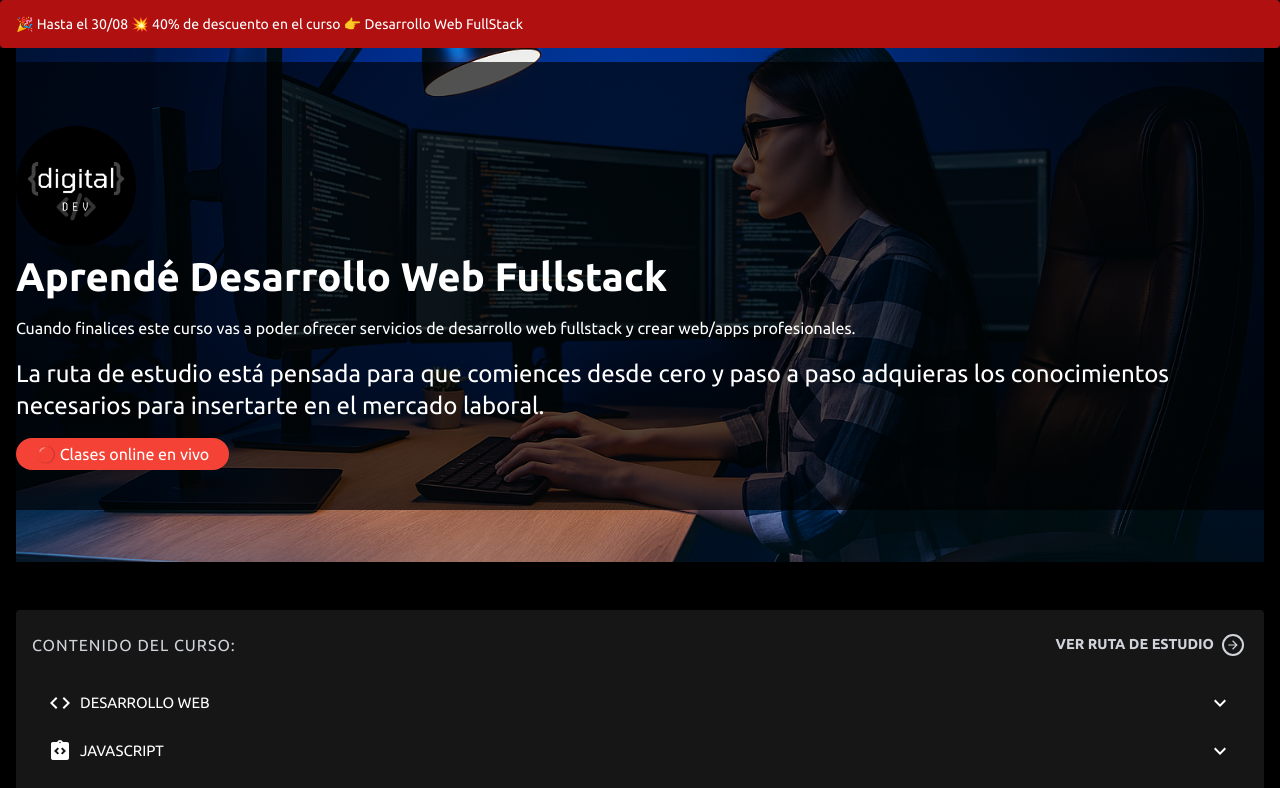
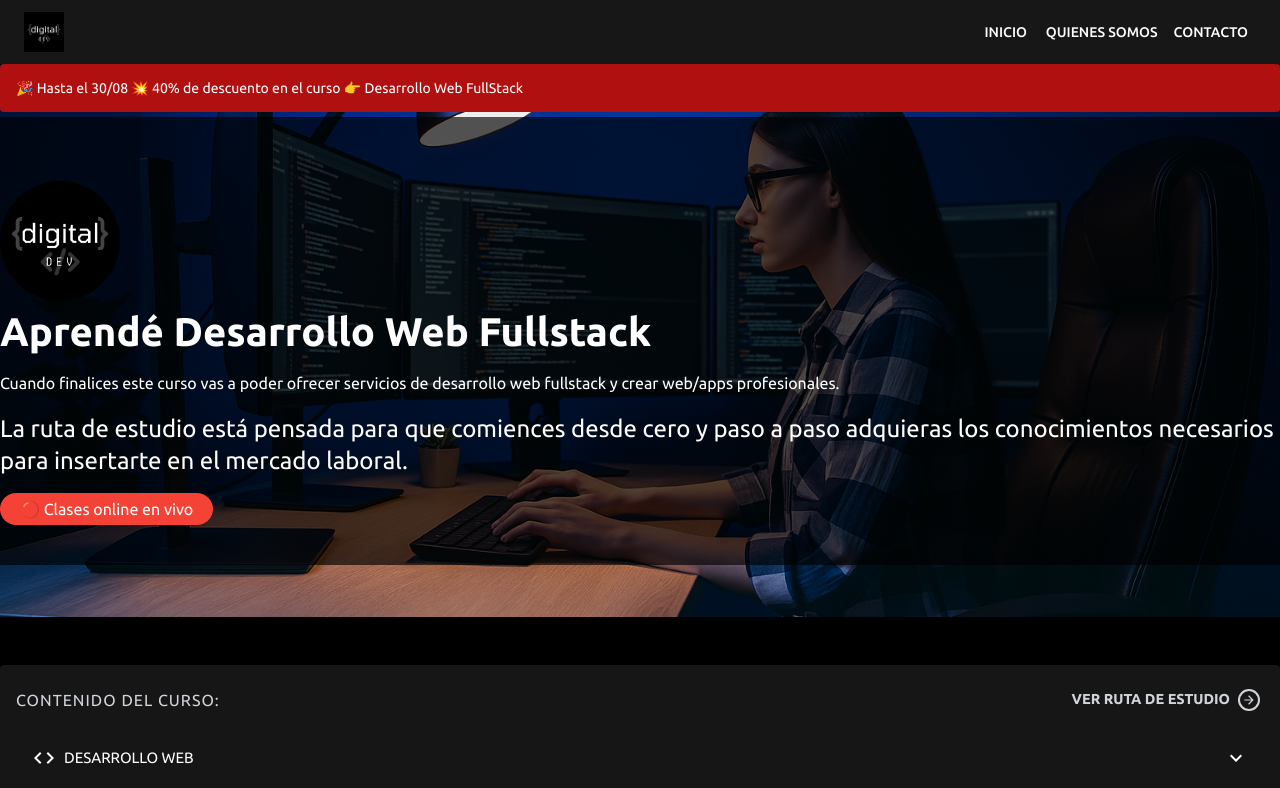
Before and after one commit to feeddigital/front_landing, a React (Vite) app: page / in a window 1280 px wide. Shown: the top 788 px of the page. Built offline with nearby package versions, Linux system fonts and the light colour scheme.

Commit message:
feat: footer - navbar

```diff
--- a/src/App.tsx
+++ b/src/App.tsx
@@ -2,7 +2,6 @@ import React from 'react';
 import { BrowserRouter as Router, Routes, Route } from 'react-router-dom';
 import { ThemeProvider, CssBaseline } from '@mui/material';
 import { darkTheme } from './theme/theme';
-// import Navbar from './containers/navbar';
 import LandingPage from './containers/landing';
 import Exito from './containers/exito';
 import RespuestaContacto from './containers/respuesta-contacto';
@@ -12,7 +11,6 @@ const App: React.FC = () => {
     <ThemeProvider theme={darkTheme}>
       <CssBaseline />
       <Router>
-        {/* <Navbar /> */}
         <Routes>
           <Route path="/" element={<LandingPage />} />
           <Route path="/exito" element={<Exito />} />
--- /dev/null
+++ b/src/containers/footer/index.tsx
@@ -0,0 +1,52 @@
+import { Box, Container, Typography, Link, IconButton } from "@mui/material";
+import InstagramIcon from "@mui/icons-material/Instagram";
+import LinkedInIcon from "@mui/icons-material/LinkedIn";
+
+const Footer = () => {
+  return (
+    <Box
+      component="footer"
+      sx={{
+        backgroundColor: "#111",
+        color: "white",
+        py: 3,
+        mt: "auto",
+      }}
+    >
+      <Container
+        sx={{
+          display: "flex",
+          flexDirection: { xs: "column", md: "row" },
+          alignItems: "center",
+          justifyContent: "space-between",
+          gap: 2,
+        }}
+      >
+        <Typography variant="body2">©2025 Digital Dev</Typography>
+
+        <Box sx={{ display: "flex", gap: 2 }}>
+          <IconButton
+            component={Link}
+            href="https://instagram.com/tucuenta"
+            target="_blank"
+            rel="noopener"
+            sx={{ color: "white" }}
+          >
+            <InstagramIcon />
+          </IconButton>
+          <IconButton
+            component={Link}
+            href="https://linkedin.com/in/tucuenta"
+            target="_blank"
+            rel="noopener"
+            sx={{ color: "white" }}
+          >
+            <LinkedInIcon />
+          </IconButton>
+        </Box>
+      </Container>
+    </Box>
+  );
+};
+
+export default Footer;
--- a/src/containers/landing/index.tsx
+++ b/src/containers/landing/index.tsx
@@ -43,6 +43,7 @@ import WhatshotIcon from "@mui/icons-material/Whatshot";
 import CheckCircleIcon from "@mui/icons-material/CheckCircle";
 
 import { apiService } from "../../services/api-service";
+import Layout from "../layout";
 
 const LandingPage: React.FC = () => {
   const theme = useTheme();
@@ -282,7 +283,8 @@ const LandingPage: React.FC = () => {
   ];
 
   return (
-    <Grid sx={{ pl: 2, pr: 2, pb: 2 }}>
+    <Layout>
+      {!isMobile && (
         <Alert
           severity="error"
           icon={false}
@@ -290,21 +292,23 @@ const LandingPage: React.FC = () => {
             backgroundColor: "#B01010",
             color: "white",
             position: "fixed",
-          top: 0,
+            top: "64px",
+            zIndex: (theme) => theme.zIndex.drawer + 1,
             left: 0,
             width: "100%",
             textAlign: "center",
-          zIndex: 1200,
+            // zIndex: 1200,
           }}
         >
           🎉 Hasta el 30/08 💥 40% de descuento en el curso 👉 Desarrollo Web
           FullStack
         </Alert>
+      )}
 
       <Grid item sm={12} md={12} lg={12}>
         <Box
           sx={{
-            marginTop: "10px",
+            marginTop: !isMobile ? "65px" : "20px",
             height: "69vh",
             backgroundImage: "url('/mujer-programando.png')",
             backgroundSize: "cover",
@@ -321,7 +325,7 @@ const LandingPage: React.FC = () => {
               xs={12}
               md={12}
               sx={{
-                backgroundColor: "rgba(0, 0, 0, 0.66)", // Mejora el contraste del texto
+                backgroundColor: "rgba(0, 0, 0, 0.66)",
               }}
             >
               {/* Alert */}{" "}
@@ -573,7 +577,6 @@ const LandingPage: React.FC = () => {
             sx={{
               backgroundColor: "#121212",
               borderRadius: 3,
-              // maxWidth: 800,
               mx: "auto",
               p: 3,
             }}
@@ -1073,7 +1076,33 @@ const LandingPage: React.FC = () => {
           </Grid>
         </Grid>
       </Grid>
+      <Grid item sm={12} md={12} lg={12}>
+        <Grid container spacing={4} alignItems="center">
+          <Grid item xs={12} md={6}>
+            <Box
+              component="img"
+              src="/discord.JPG"
+              alt="Discord"
+              sx={{
+                maxWidth: "100%",
+                height: "auto",
+                borderRadius: 2,
+                border: "2px solid #9ca3af",
+              }}
+            />
           </Grid>
+          <Grid item xs={12} md={6}>
+            <Typography variant="h2" gutterBottom>
+              Comunidad Discord
+            </Typography>
+            <Typography variant="body1" gutterBottom>
+              No enfrentarás este camino solo, tendrás el apoyo de los
+              profesores, mentores y compañeros.
+            </Typography>
+          </Grid>
+        </Grid>
+      </Grid>
+    </Layout>
   );
 };
 export default LandingPage;
--- /dev/null
+++ b/src/containers/layout/index.tsx
@@ -0,0 +1,22 @@
+import { Box } from "@mui/material";
+import Navbar from "../navbar";
+import Footer from "../footer";
+import type { ReactNode } from "react";
+
+interface LayoutProps {
+  children: ReactNode;
+}
+
+const Layout: React.FC<LayoutProps> = ({ children }) => {
+  return (
+    <Box sx={{ display: "flex", flexDirection: "column", minHeight: "100vh" }}>
+      <Navbar />
+      <Box component="main" sx={{ flexGrow: 1 }}>
+        {children}
+      </Box>
+      <Footer />
+    </Box>
+  );
+};
+
+export default Layout;
--- a/src/containers/navbar/index.tsx
+++ b/src/containers/navbar/index.tsx
@@ -1,105 +1,48 @@
-import React from "react";
-import { Link, useLocation } from "react-router-dom";
-import {
-  AppBar,
-  Toolbar,
-  Typography,
-  Button,
-  Box,
-  IconButton,
-  Drawer,
-  List,
-  ListItem,
-  ListItemText,
-  useMediaQuery,
-  useTheme,
-} from "@mui/material";
-import { Home, Info, ContactMail, School, Menu } from "@mui/icons-material";
+import { AppBar, Toolbar, Button, Box } from "@mui/material";
+import { Link } from "react-router-dom";
 
-const Navbar: React.FC = () => {
-  const [mobileOpen, setMobileOpen] = React.useState(false);
-  const theme = useTheme();
-  const isMobile = useMediaQuery(theme.breakpoints.down("md"));
-  const location = useLocation();
-
-  const handleDrawerToggle = () => {
-    setMobileOpen(!mobileOpen);
-  };
-
-  const menuItems = [
-    { text: "Inicio", path: "/", icon: <Home /> },
-    { text: "Cursos", path: "/courses", icon: <School /> },
-    { text: "Nosotros", path: "/about", icon: <Info /> },
-    { text: "Contacto", path: "/contact", icon: <ContactMail /> },
-  ];
-
-  const drawer = (
-    <Box onClick={handleDrawerToggle} sx={{ textAlign: "center" }}>
-      <Typography variant="h6" sx={{ my: 2 }}>
-        Feed Digital
-      </Typography>
-      <List>
-        {menuItems.map((item) => (
-          <ListItem key={item.text} component={Link} to={item.path}>
-            <ListItemText primary={item.text} />
-          </ListItem>
-        ))}
-      </List>
-    </Box>
-  );
-
+const Navbar = () => {
   return (
-    <>
-      <AppBar position="static" sx={{ mb: 4 }}>
-        <Toolbar>
-          <Typography variant="h6" component="div" sx={{ flexGrow: 1 }}>
-            Feed Digital
-          </Typography>
-
-          {isMobile ? (
-            <IconButton
-              color="inherit"
-              aria-label="open drawer"
-              edge="start"
-              onClick={handleDrawerToggle}
-            >
-              <Menu />
-            </IconButton>
-          ) : (
-            <Box sx={{ display: "flex", gap: 1 }}>
-              {menuItems.map((item) => (
-                <Button
-                  key={item.text}
-                  color="inherit"
-                  component={Link}
-                  to={item.path}
-                  startIcon={item.icon}
+    <AppBar
+      position="fixed"
       sx={{
-                    backgroundColor:
-                      location.pathname === item.path
-                        ? "rgba(255,255,255,0.1)"
-                        : "transparent",
+        backgroundColor: "#000",
+        zIndex: (theme) => theme.zIndex.drawer + 1,
       }}
     >
-                  {item.text}
+      <Toolbar>
+        <Box
+          component={Link}
+          to="/"
+          sx={{
+            display: "flex",
+            alignItems: "center",
+            textDecoration: "none",
+          }}
+        >
+          <Box
+            component="img"
+            src="/LOGO_CUADRADO.jpg"
+            alt="Logo"
+            sx={{ height: 40 }}
+          />
+        </Box>
+
+        <Box sx={{ flexGrow: 1 }} />
+
+        <Box>
+          <Button component={Link} to="/" sx={{ color: "white" }}>
+            Inicio
           </Button>
-              ))}
+          <Button component={Link} to="/quienes-somos" sx={{ color: "white" }}>
+            Quienes somos
+          </Button>
+          <Button component={Link} to="/contacto" sx={{ color: "white" }}>
+            Contacto
+          </Button>
         </Box>
-          )}
       </Toolbar>
     </AppBar>
-
-      {isMobile && (
-        <Drawer
-          variant="temporary"
-          open={mobileOpen}
-          onClose={handleDrawerToggle}
-          ModalProps={{ keepMounted: true }}
-        >
-          {drawer}
-        </Drawer>
-      )}
-    </>
   );
 };
 
```
Also changed, not shown: public/discord.JPG (added). Lines whose indentation alone changed are shown as unchanged.
